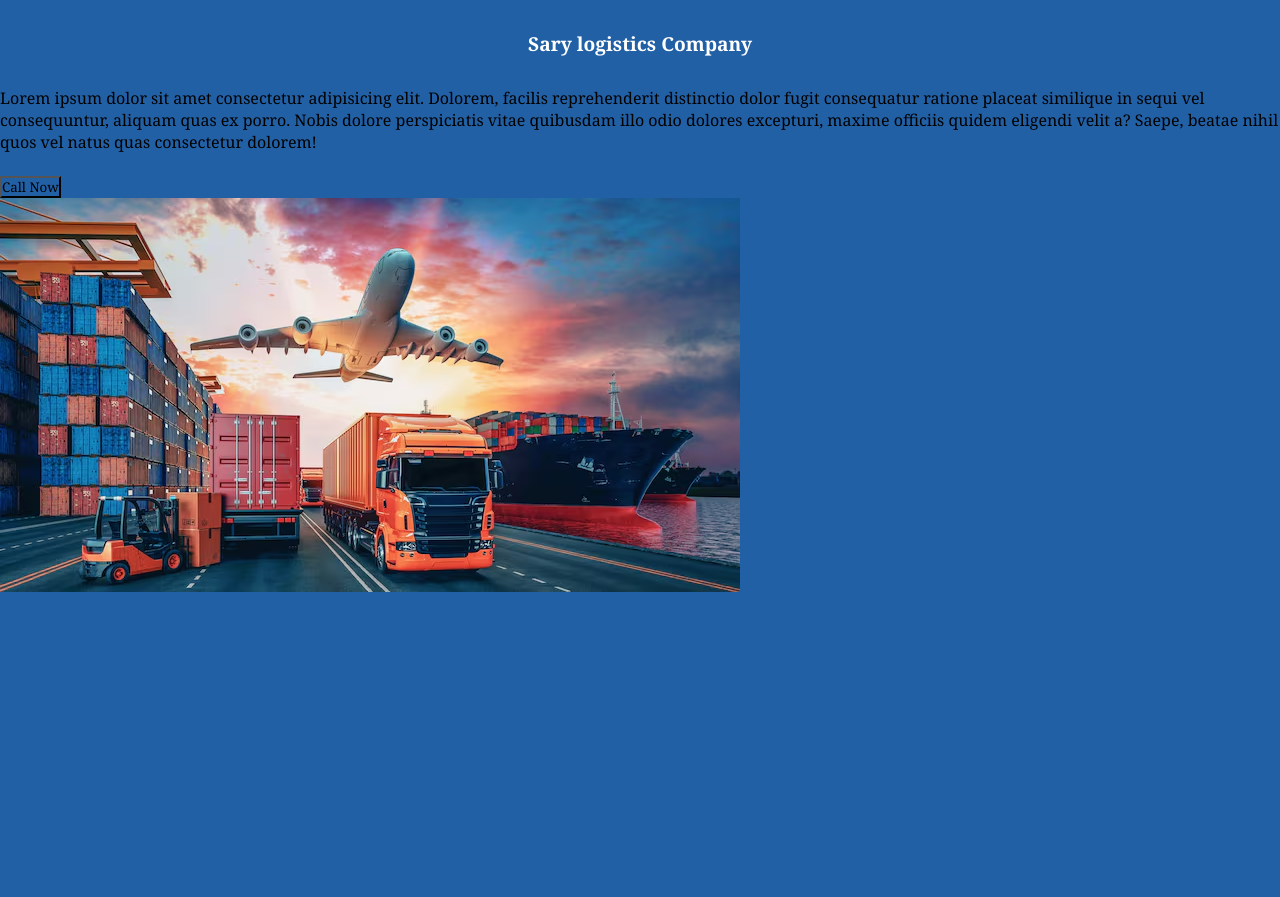
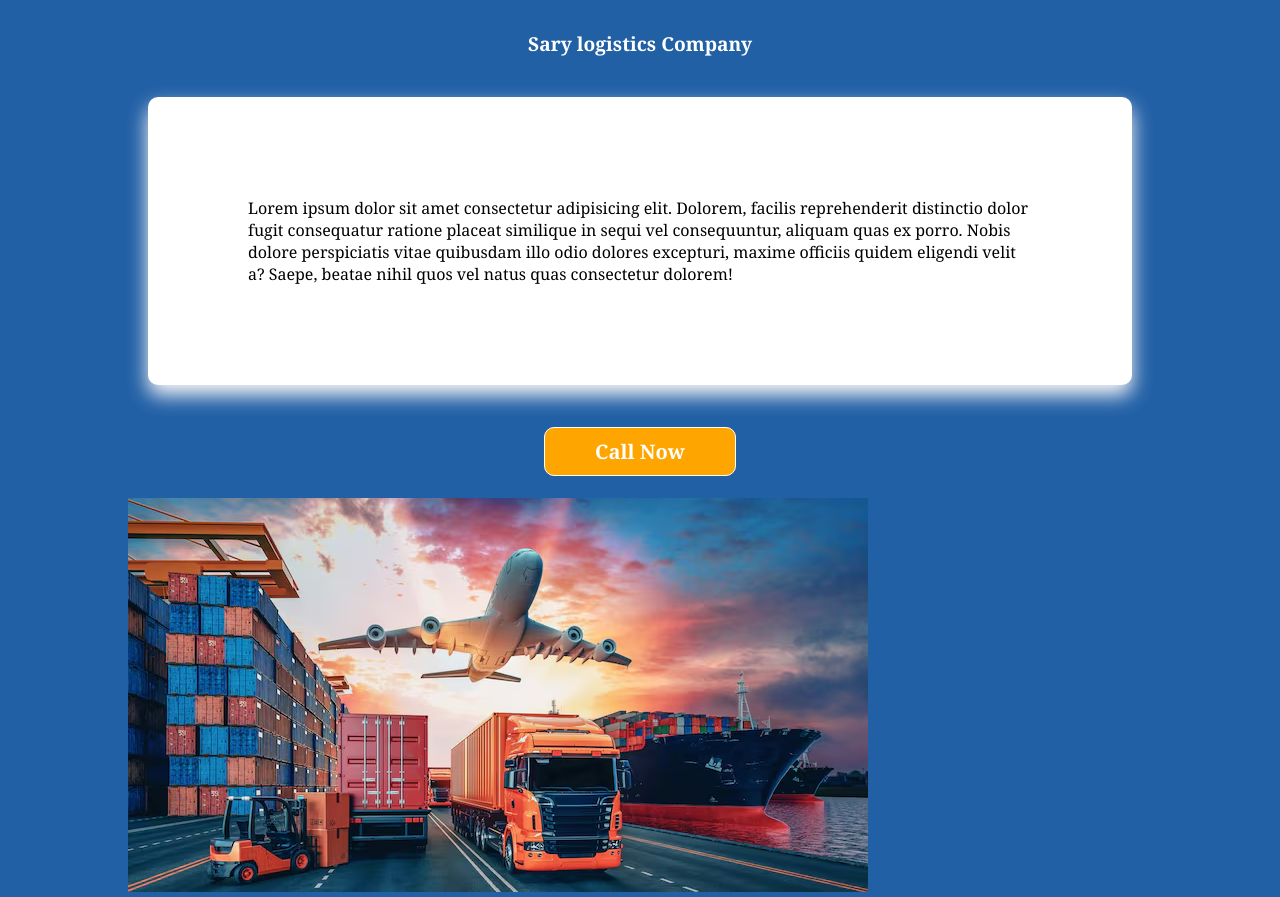
Before and after one commit to easinmahmud22-source/logistic-services-company, a plain HTML site: page index.html in a window 1280 px wide. Before the commit the page ends 800 px from the top, so only its background shows below. Drawn offline with Linux system fonts and the light colour scheme.

Commit message:
updated some css for btn and header article

```diff
--- a/css/style.css
+++ b/css/style.css
@@ -14,5 +14,32 @@ h1{
     margin:10px;
 }
 .header{
+    width:80%;
+    justify-content: center;
+    align-items: center;
+    margin:0 auto;
+    color:white;
+}
+.fp{
+    color:black;
+    background: #ffffff;
+    border:2 px solid white;
+    border-radius:10px;
+    box-shadow: 0px 10px 20px 0px snow;
+    padding:100px;
+    margin:20px;
 
 }
+.btn{
+    width:200 px;
+    margin : 0 auto;
+    display: flex;
+    justify-content: center;
+    padding:10px 50px 10px 50px;
+    background: orange;
+    border:1px solid white;
+    border-radius: 10px;
+    font-size: 20px;
+    font-weight: bolder;
+    color:white;
+}
--- a/index.html
+++ b/index.html
@@ -9,7 +9,7 @@
 <body>
     <div class="header">
         <H1>Sary logistics Company</H1>
-        <p class="p">Lorem ipsum dolor sit amet consectetur adipisicing elit. Dolorem, facilis reprehenderit distinctio dolor fugit consequatur ratione placeat similique in sequi vel consequuntur, aliquam quas ex porro. Nobis dolore perspiciatis vitae quibusdam illo odio dolores excepturi, maxime officiis quidem eligendi velit a? Saepe, beatae nihil quos vel natus quas consectetur dolorem!</p>
+        <p class="fp">Lorem ipsum dolor sit amet consectetur adipisicing elit. Dolorem, facilis reprehenderit distinctio dolor fugit consequatur ratione placeat similique in sequi vel consequuntur, aliquam quas ex porro. Nobis dolore perspiciatis vitae quibusdam illo odio dolores excepturi, maxime officiis quidem eligendi velit a? Saepe, beatae nihil quos vel natus quas consectetur dolorem!</p>
         <br>
         <button class="btn">Call Now</button>
         <br>
```
